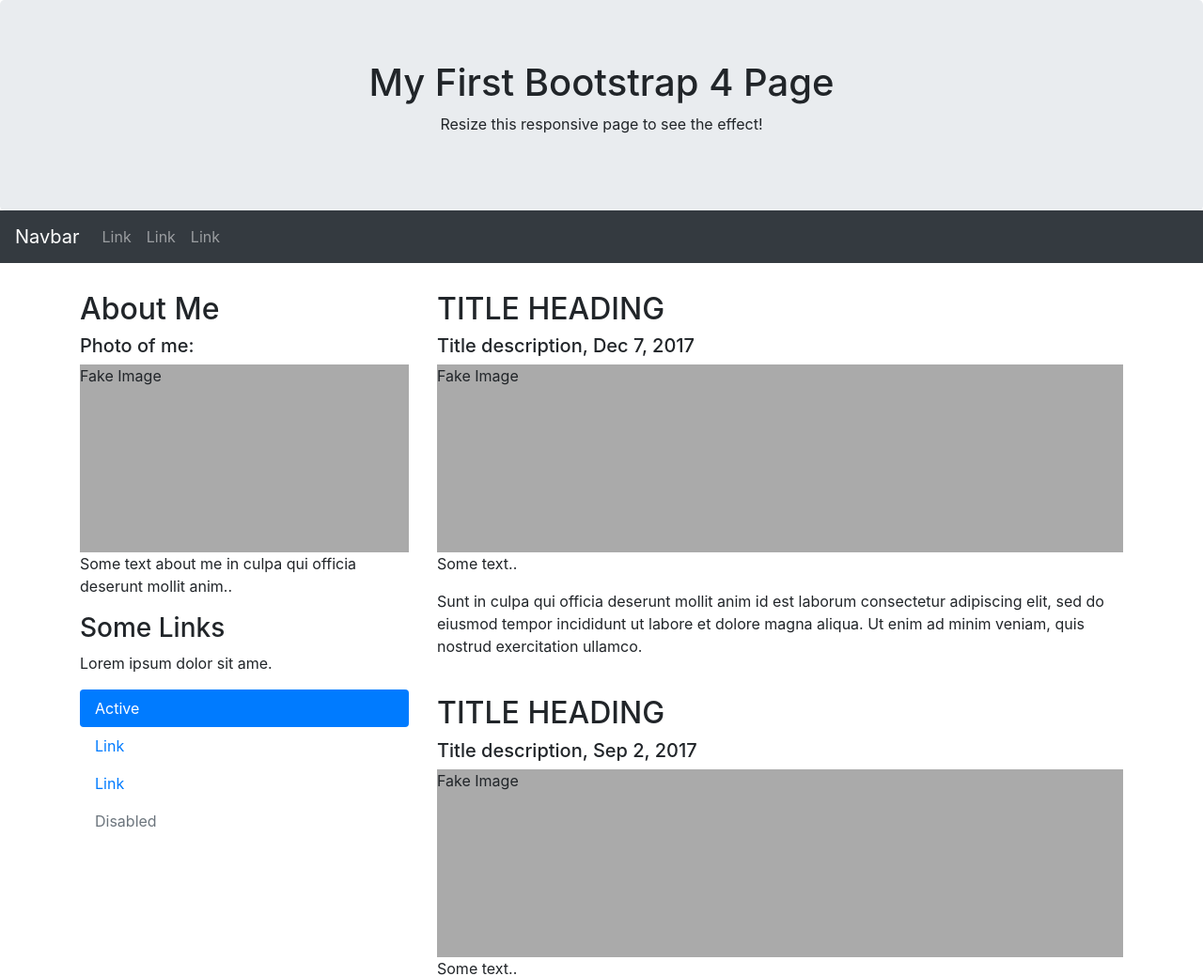
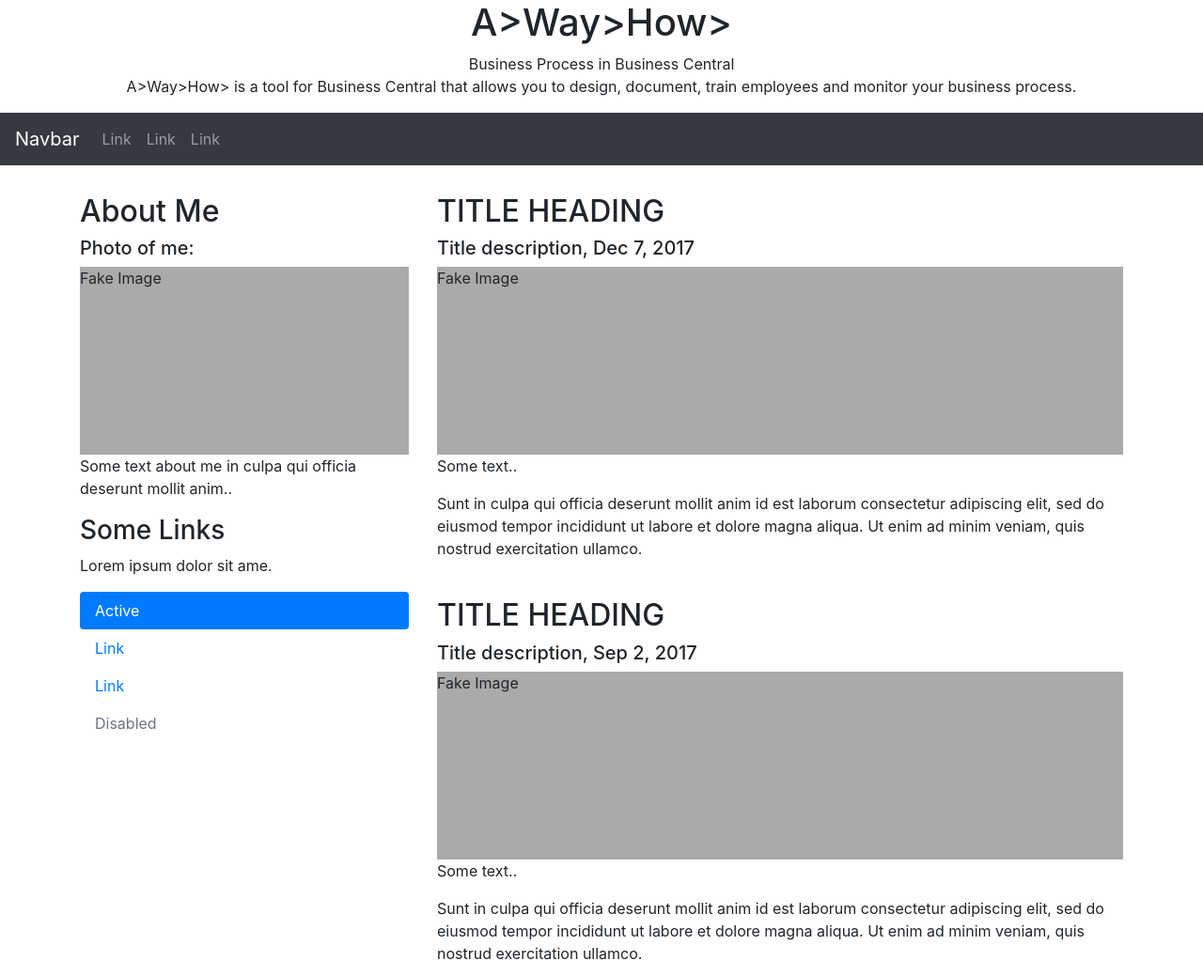
Before and after one commit to awayhow/awayhow.github.io, a Jekyll site: the page built from index.html, in a window 1280 px wide, cut to the strip 0-1039 px from the top of the page. Shown: the whole strip at 94% size. Built offline with Jekyll 4.4.1, drawn with Linux system fonts in a browser that asks for light colours.

Commit message:
maq header

```diff
--- a/_includes/header.html
+++ b/_includes/header.html
@@ -1,4 +1,7 @@
-<div class="jumbotron text-center" style="margin-bottom:0">
-    <h1>My First Bootstrap 4 Page</h1>
-    <p>Resize this responsive page to see the effect!</p>
+<div class="container-fluid text-center" style="margin-bottom:0">
+    <h1>A>Way>How></h1>
+    <p>
+        Business Process in Business Central</br>
+        A>Way>How> is a tool for Business Central that allows you to design, document, train employees and monitor your business process.
+    </p>
 </div>
```
